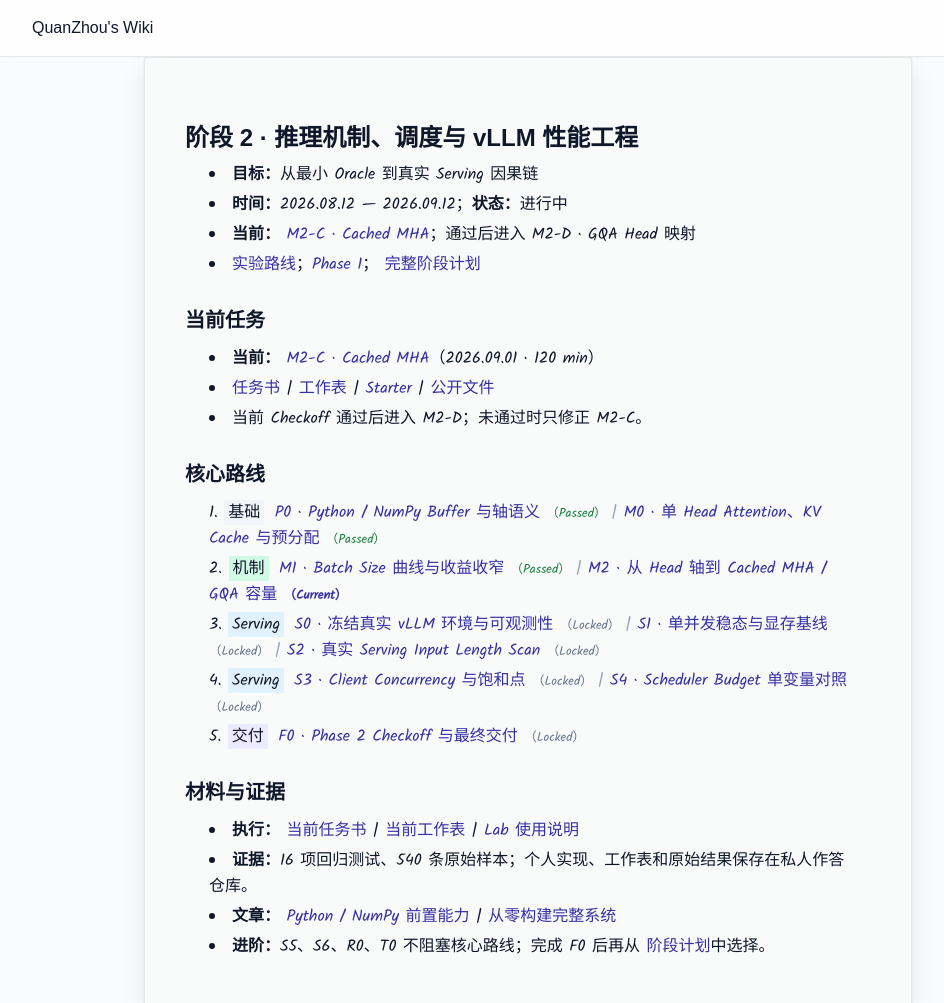
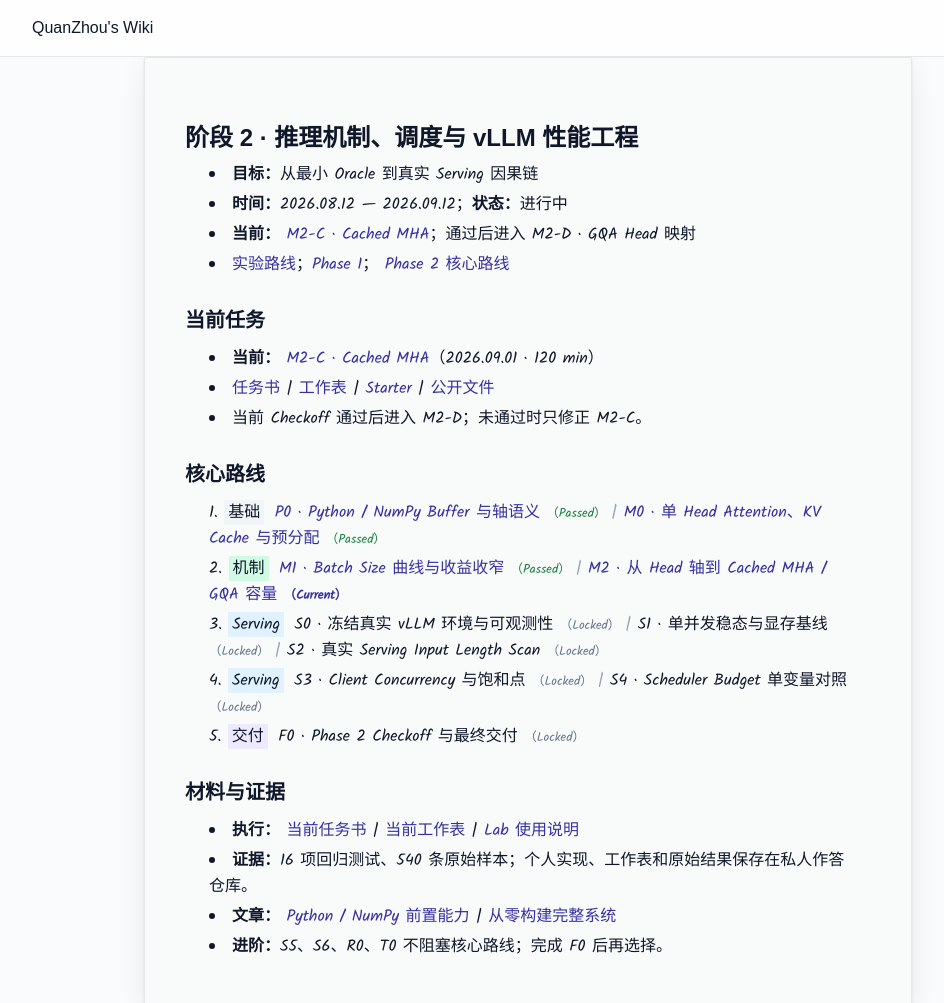
Before and after one commit to Qizi706/qizi706.github.io, an Astro site: page /learning/phase-2 in a window 1280 px wide. Shown: the top 1003 px of the page, without its empty margins (0-944 px from the left). Built offline with nearby package versions, Linux system fonts and the light colour scheme; Astro itself is replaced by a stand-in of ours.

Commit message:
fix: remove unpublished roadmap links

```diff
--- a/src/data/lab-roadmap/phase-2.ts
+++ b/src/data/lab-roadmap/phase-2.ts
@@ -250,7 +250,6 @@ export const phase2: LabPhase = {
 			artifact: '不可变环境快照、端点样本与能力矩阵。',
 			acceptance: '任何后续结果都能回指同一环境；不沿用 Phase 1 的旧快照。',
 			unlocks: 'S1 单并发稳态基线',
-			href: '/labs/p2-inference-systems/read/roadmap/#gate-s0冻结真实-vllm-环境',
 		},
 		{
 			id: 'S1',
@@ -275,7 +274,6 @@ export const phase2: LabPhase = {
 			artifact: '三轮 Raw 结果、稳定性检查与显存组成表。',
 			acceptance: 'P50/P95/P99 可重建；轮间差异可解释；客户端与服务端时间口径不混淆。',
 			unlocks: 'S2 Input Length',
-			href: '/labs/p2-inference-systems/read/roadmap/#gate-s1单并发稳态基线',
 		},
 		{
 			id: 'S2',
@@ -300,7 +298,6 @@ export const phase2: LabPhase = {
 			artifact: '输入长度曲线、Raw 样本和异常点复测。',
 			acceptance: '只对测量范围内趋势下结论，并用状态量或服务端指标排除竞争解释。',
 			unlocks: 'S3 Client Concurrency',
-			href: '/labs/p2-inference-systems/read/roadmap/#gate-s2input-length',
 		},
 		{
 			id: 'S3',
@@ -325,7 +322,6 @@ export const phase2: LabPhase = {
 			artifact: '吞吐—延迟曲线、饱和点和服务端状态对照。',
 			acceptance: '区分 Client Concurrency、Active Sequences 和实际 Scheduler Batch。',
 			unlocks: 'S4 Scheduler Budget',
-			href: '/labs/p2-inference-systems/read/roadmap/#gate-s3client-concurrency',
 		},
 		{
 			id: 'S4',
@@ -350,7 +346,6 @@ export const phase2: LabPhase = {
 			artifact: '两组单变量扫描、实际批量对照和配置边界表。',
 			acceptance: '不能仅凭客户端相关性声称 Scheduler 因果；配置值、实际行为和结果三者能够对应。',
 			unlocks: 'F0 核心综合',
-			href: '/labs/p2-inference-systems/read/roadmap/#gate-s4scheduler-budget',
 		},
 		{
 			id: 'F0',
@@ -376,7 +371,6 @@ export const phase2: LabPhase = {
 			acceptance:
 				'所有核心 Gate 通过；原始数据可重建；文章中的每条性能结论都有明确证据和适用范围。',
 			unlocks: 'Core Complete；再按问题选择进阶扩展',
-			href: '/labs/p2-inference-systems/read/roadmap/#gate-f0原始阶段产出与核心完成',
 		},
 	],
 };
--- a/src/pages/learning/phase-2.astro
+++ b/src/pages/learning/phase-2.astro
@@ -9,7 +9,6 @@ const current = progress.current;
 const currentDocumentHref = getLabArtifactDisplayHref('p2-inference-systems', current.document);
 const labInstructionsHref = getLabArtifactDisplayHref('p2-inference-systems', current.assignment);
 const labReadmeHref = getLabArtifactDisplayHref('p2-inference-systems', 'README.md');
-const planHref = getLabArtifactDisplayHref('p2-inference-systems', 'roadmap.md');
 const labHomeHref = '/labs/p2-inference-systems/';
 const labArchiveHref = '/labs/p2-inference-systems.tar.gz';
 const description =
@@ -57,7 +56,7 @@ const routeRows = [
 			</li>
 			<li>
 				<a href="/learning/">实验路线</a>；<a href="/learning/phase-1/">Phase 1</a>；
-				<a href={planHref}>完整阶段计划</a>
+				<a href="#route">Phase 2 核心路线</a>
 			</li>
 		</ul>
 	</header>
@@ -131,8 +130,7 @@ const routeRows = [
 				>
 			</li>
 			<li>
-				<strong>进阶：</strong>S5、S6、R0、T0 不阻塞核心路线；完成 F0 后再从
-				<a href={planHref}>阶段计划</a>中选择。
+				<strong>进阶：</strong>S5、S6、R0、T0 不阻塞核心路线；完成 F0 后再选择。
 			</li>
 		</ul>
 	</section>
```
